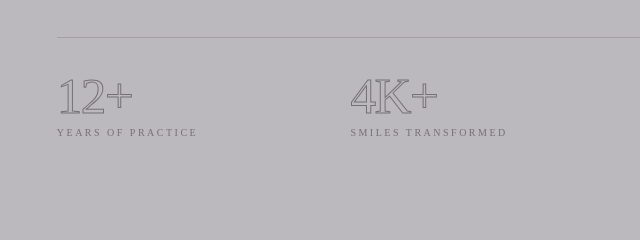
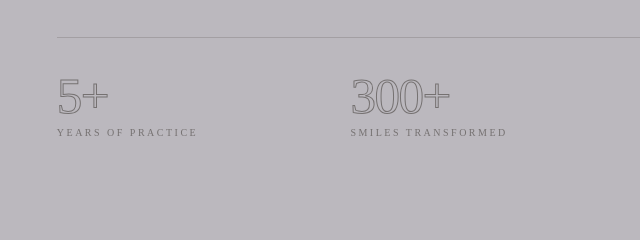
Before and after one commit to DevvObiero/pearl-roots-dental-clinic, a plain HTML site: page index.html in a window 1280 px wide. Shown: the part 1423-1663 px from the top of the page, 20-660 px from the left. Drawn offline with nearby package versions, Linux system fonts and the light colour scheme.

Commit message:
count up

```diff
--- a/index.html
+++ b/index.html
@@ -88,22 +88,27 @@
       </div>
 
       <div class="about-stat-row reveal" style="transition-delay:0.3s">
+
         <div class="stat-item">
-          <div class="stat-number">12+</div>
+          <div class="stat-number" data-target="5" data-suffix="+">0</div>
           <div class="stat-label">Years of Practice</div>
         </div>
+
         <div class="stat-item">
-          <div class="stat-number">4K+</div>
+          <div class="stat-number" data-target="300" data-suffix="+">0</div>
           <div class="stat-label">Smiles Transformed</div>
         </div>
+
         <div class="stat-item">
-          <div class="stat-number">98%</div>
+          <div class="stat-number" data-target="98" data-suffix="%">0</div>
           <div class="stat-label">Patient Satisfaction</div>
         </div>
+
         <div class="stat-item">
-          <div class="stat-number">01</div>
+          <div class="stat-number" data-target="1" data-prefix="0">0</div>
           <div class="stat-label">Singular Focus</div>
         </div>
+
       </div>
     </section>
 
--- a/script.js
+++ b/script.js
@@ -64,9 +64,9 @@ TweenMax.staggerFrom(
     opacity: 0,
     y: 30,
     ease: Expo.easeInOut,
-    delay: 4.2,
+    delay: 6.2,
   },
-  0.1
+  0.5
 );
 
 /* SCROLL REVEAL */
@@ -76,6 +76,14 @@ const io = new IntersectionObserver((entries) => {
   entries.forEach((entry) => {
     if (entry.isIntersecting) {
       entry.target.classList.add('visible');
+
+      // 👇 trigger stats animation only once
+      if (entry.target.classList.contains('about-stat-row')) {
+        entry.target.querySelectorAll('.stat-number').forEach((el) => {
+          animateStats(el);
+        });
+      }
+
       io.unobserve(entry.target);
     }
   });
@@ -198,3 +206,27 @@ if (burger && mobileMenu) {
     });
   });
 }
+const statNumbers = document.querySelectorAll('.stat-number');
+
+const animateStats = (el) => {
+  const target = +el.getAttribute('data-target');
+  const suffix = el.getAttribute('data-suffix') || '';
+  const prefix = el.getAttribute('data-prefix') || '';
+
+  let current = 0;
+  const duration = 1200;
+  const increment = target / (duration / 16);
+
+  const update = () => {
+    current += increment;
+
+    if (current < target) {
+      el.textContent = prefix + Math.floor(current) + suffix;
+      requestAnimationFrame(update);
+    } else {
+      el.textContent = prefix + target + suffix;
+    }
+  };
+
+  update();
+};
```
